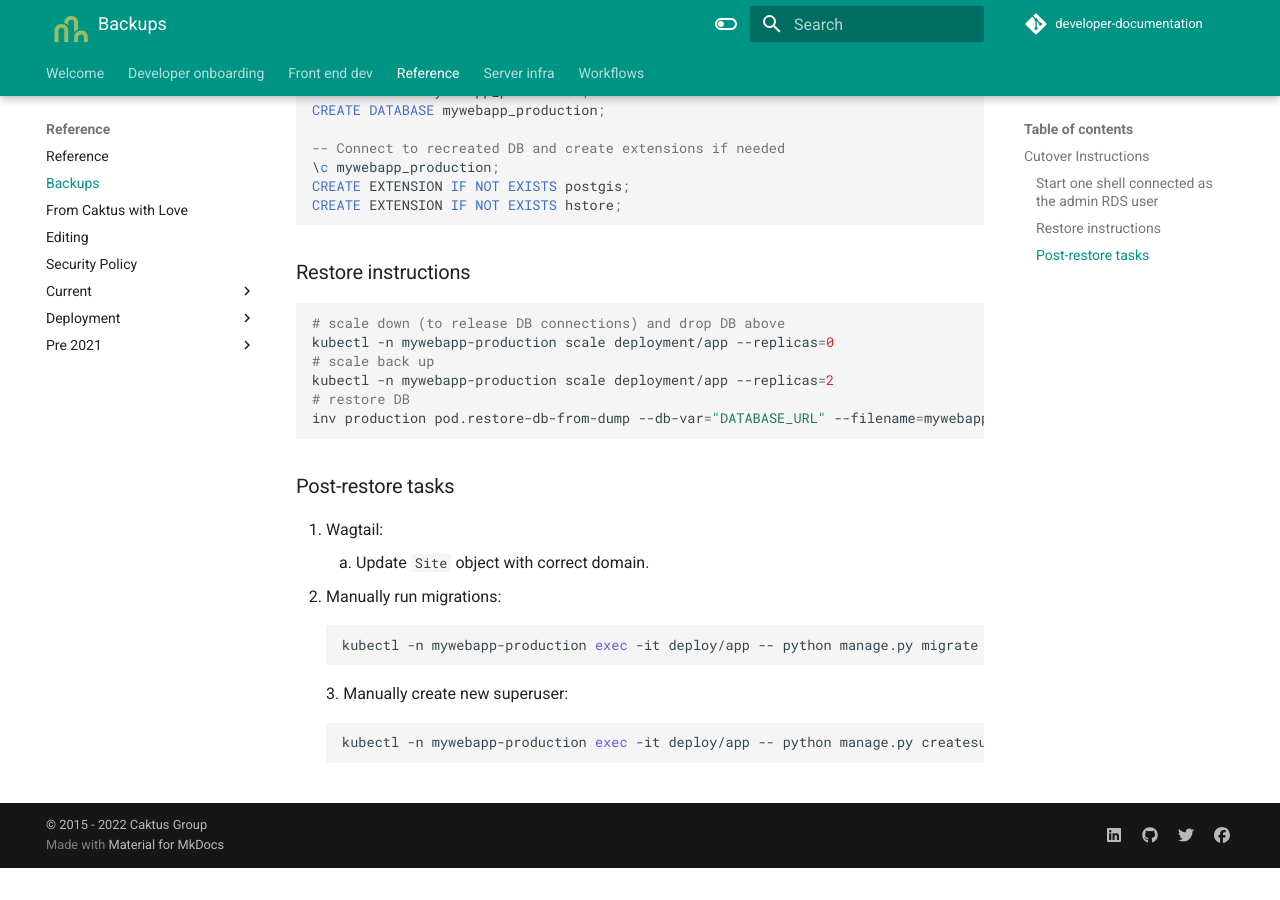
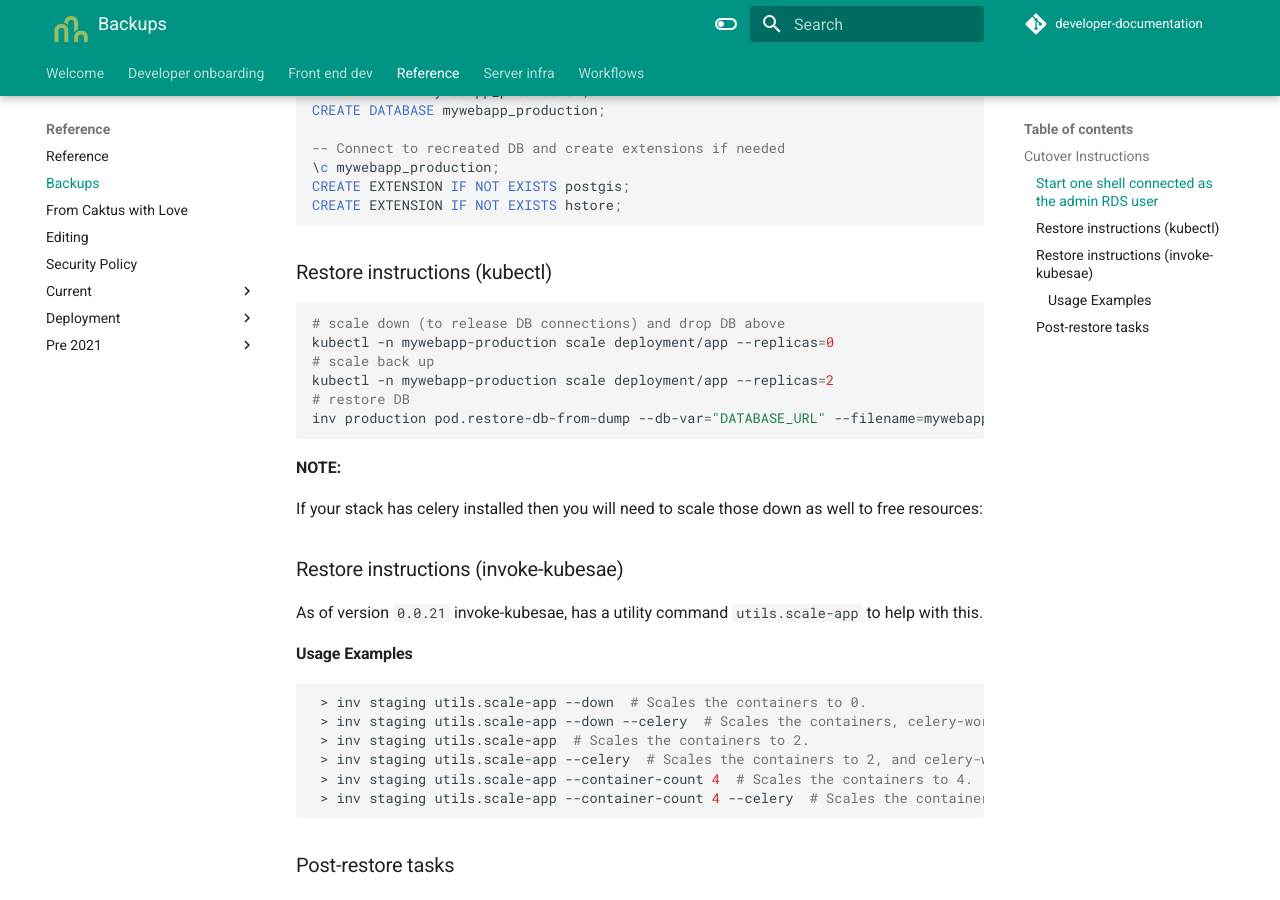
Before and after one commit to caktus/guidebook, an MkDocs documentation site: the page built from docs/reference/backups.md, in a window 1280 px wide and 900 px high, scrolled down 501 px. Built offline with MkDocs 1.6.1 and Material for MkDocs 9.7.7, drawn with Linux system fonts in a browser that asks for light colours; comment, search, counter and statistics services are not loaded; before the commit the page ends 1369 px from its top, so only the background shows below that.

Commit message:
Adds some documentation about invoke-kubesae scaling utility and celery

````diff
--- a/docs/reference/backups.md
+++ b/docs/reference/backups.md
@@ -26,7 +26,7 @@ CREATE EXTENSION IF NOT EXISTS postgis;
 CREATE EXTENSION IF NOT EXISTS hstore;
 ```
 
-### Restore instructions
+### Restore instructions (kubectl)
 
 ```sh
 # scale down (to release DB connections) and drop DB above
@@ -35,6 +35,25 @@ kubectl -n mywebapp-production scale deployment/app --replicas=0
 kubectl -n mywebapp-production scale deployment/app --replicas=2
 # restore DB
 inv production pod.restore-db-from-dump --db-var="DATABASE_URL" --filename=mywebapp-archive.dump
+```
+
+**NOTE:**
+
+If your stack has celery installed then you will need to scale those down as well to free resources:
+
+### Restore instructions (invoke-kubesae)
+
+As of version `0.0.21` invoke-kubesae, has a utility command `utils.scale-app` to help with this.
+
+#### Usage Examples
+
+```shell
+ > inv staging utils.scale-app --down  # Scales the containers to 0.
+ > inv staging utils.scale-app --down --celery  # Scales the containers, celery-worker, and celery-beat to 0.
+ > inv staging utils.scale-app  # Scales the containers to 2.
+ > inv staging utils.scale-app --celery  # Scales the containers to 2, and celery-worker/celery-beat to 1.
+ > inv staging utils.scale-app --container-count 4  # Scales the containers to 4.
+ > inv staging utils.scale-app --container-count 4 --celery  # Scales the containers to 4, and celery-worker/celery-beat to 1.
 ```
 
 ### Post-restore tasks
````
